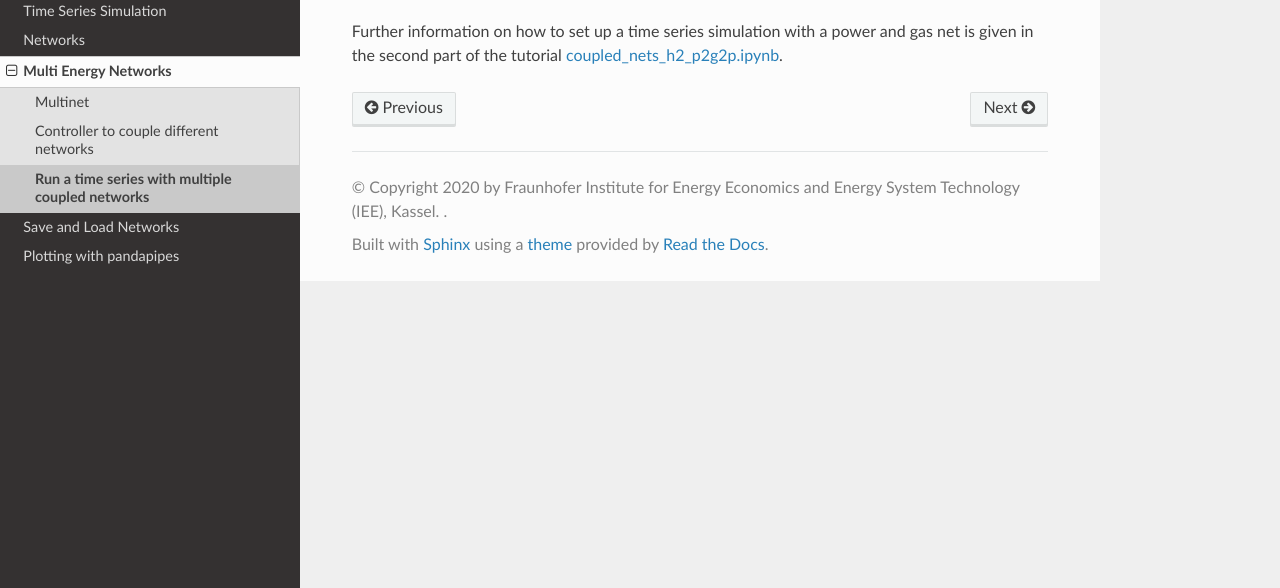
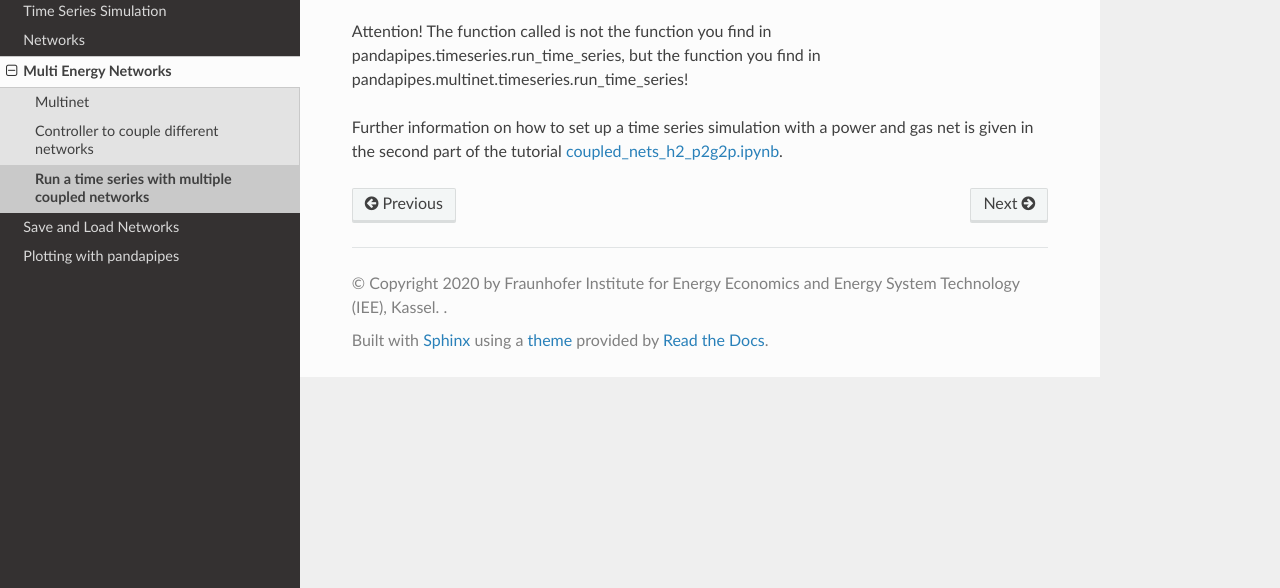
Before and after one commit to e2nIEE/pandapipes, a Sphinx documentation site: the page built from doc/source/multi_energy_nets/me_time_series.rst, in a window 1280 px wide, cut to the strip 312-900 px from the top of the page. Built offline with Sphinx 7.4.7 and the Read the Docs theme 2.0.0, drawn with Linux system fonts in a browser that asks for light colours.

Commit message:
certain doc improvements!

```diff
--- a/doc/source/multi_energy_nets/me_time_series.rst
+++ b/doc/source/multi_energy_nets/me_time_series.rst
@@ -8,5 +8,8 @@
 
 .. autofunction:: pandapipes.multinet.timeseries.run_time_series_multinet.run_timeseries
 
+Attention! The function called is not the function you find in pandapipes.timeseries.run_time_series,
+but the function you find in pandapipes.multinet.timeseries.run_time_series!
+
 Further information on how to set up a time series simulation with a power and gas net is given
 in the second part of the tutorial `coupled_nets_h2_p2g2p.ipynb <https://github.com/e2nIEE/pandapipes/blob/develop/tutorials/coupled_nets_h2_p2g2p.ipynb>`_.
--- a/doc/source/multi_energy_nets/multinet.rst
+++ b/doc/source/multi_energy_nets/multinet.rst
@@ -2,7 +2,7 @@
 Multinet
 ********
 
-A MultiNet serves a 'container' for different pandapipes & pandapower nets and coupling controllers.
+A MultiNet serves as 'container' for different pandapipes & pandapower nets and coupling controllers.
 More precisely, it is an dictionary with attribute properties (ADict).
 
 Usually, a multinet is a multi energy net with one net per energy carrier.
```
